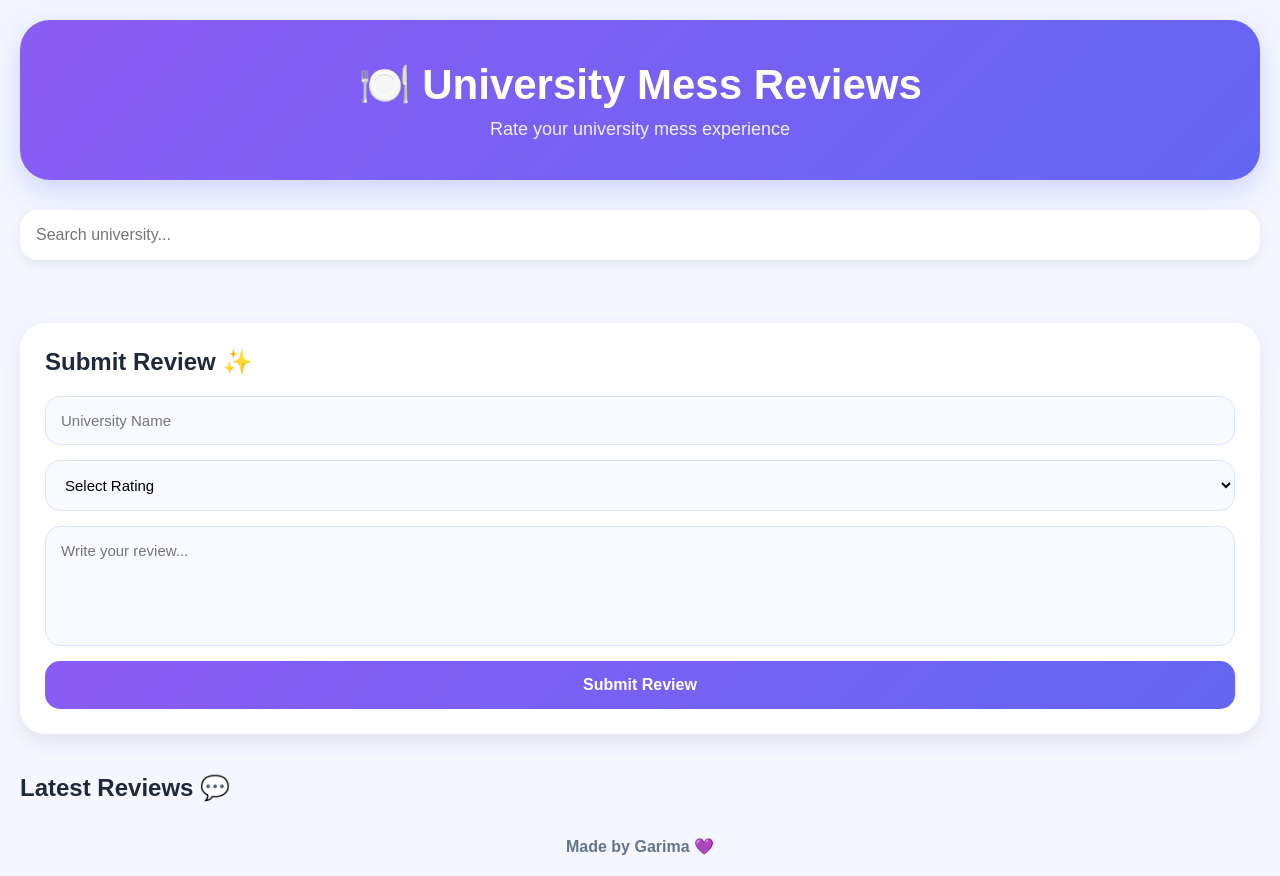
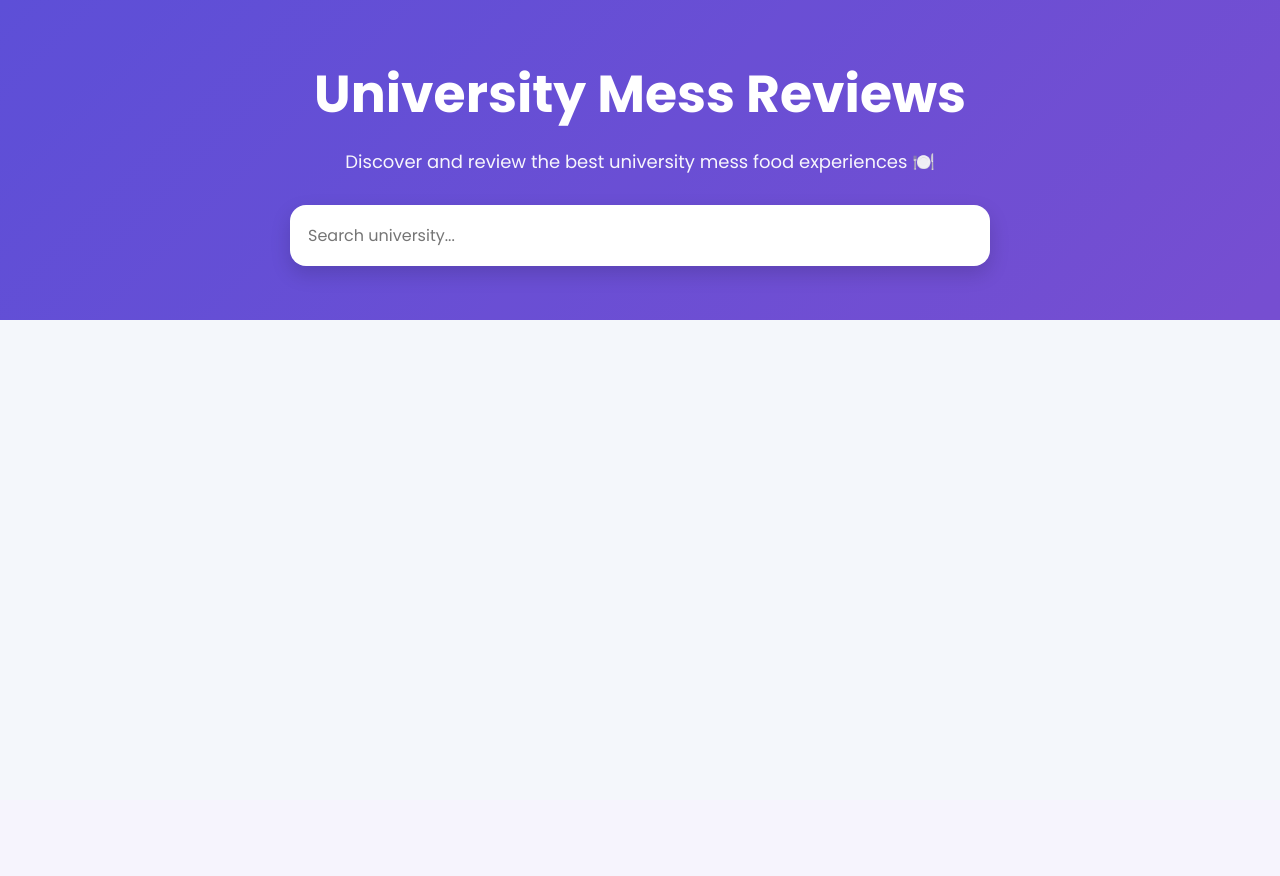
Before and after one commit to gv545312-glitch/mess-review-mvp, a Flask app: template templates/index.html in a window 1280 px wide. After the commit the page ends 320 px from the top, so only its background shows below. Run offline with Flask 3, Linux system fonts and the light colour scheme; the template is opened without the code that fills it, so the values that code supplies are empty.

Commit message:
ultimate professional ui

```diff
--- a/static/style.css
+++ b/static/style.css
@@ -2,57 +2,80 @@
     margin:0;
     padding:0;
     box-sizing:border-box;
-    font-family: 'Poppins', sans-serif;
+    font-family:'Poppins',sans-serif;
 }
 
 body{
-    background:#f4f7ff;
-    color:#1e293b;
-    padding:20px;
+    background:#f4f7fb;
+    color:#111827;
 }
 
 /* HERO */
 
 .hero{
-    background:linear-gradient(135deg,#8b5cf6,#6366f1);
-    border-radius:30px;
-    padding:40px 20px;
+    height:320px;
+    background:linear-gradient(135deg,#6d5dfc,#8b5cf6);
+    position:relative;
+    display:flex;
+    align-items:center;
+    justify-content:center;
     text-align:center;
+    overflow:hidden;
+}
+
+.overlay{
+    position:absolute;
+    inset:0;
+    background:rgba(0,0,0,0.15);
+}
+
+.hero-content{
+    position:relative;
+    z-index:2;
     color:white;
-    margin-bottom:30px;
-    box-shadow:0 10px 30px rgba(99,102,241,0.25);
+    width:90%;
+    max-width:700px;
 }
 
 .hero h1{
-    font-size:42px;
-    margin-bottom:10px;
+    font-size:52px;
+    font-weight:700;
+    margin-bottom:15px;
 }
 
 .hero p{
     font-size:18px;
-    opacity:0.9;
+    opacity:0.95;
+    margin-bottom:30px;
 }
-
-/* SEARCH */
 
 .search-box{
     width:100%;
-    padding:16px;
+    padding:18px;
     border:none;
-    border-radius:18px;
-    margin-bottom:28px;
+    border-radius:16px;
     font-size:16px;
-    background:white;
-    box-shadow:0 4px 12px rgba(0,0,0,0.08);
     outline:none;
+    box-shadow:0 8px 20px rgba(0,0,0,0.15);
+}
+
+/* MAIN */
+
+.container{
+    width:92%;
+    max-width:1300px;
+    margin:auto;
+    margin-top:-70px;
+    position:relative;
+    z-index:10;
 }
 
 /* GRID */
 
 .university-grid{
     display:grid;
-    grid-template-columns:repeat(5,1fr);
-    gap:20px;
+    grid-template-columns:repeat(auto-fit,minmax(240px,1fr));
+    gap:28px;
 }
 
 /* CARD */
@@ -61,141 +84,87 @@ body{
     background:white;
     border-radius:24px;
     overflow:hidden;
-    box-shadow:0 8px 20px rgba(0,0,0,0.08);
+    box-shadow:0 10px 30px rgba(0,0,0,0.08);
     transition:0.3s;
-    border:1px solid #e5e7eb;
 }
 
 .card:hover{
-    transform:translateY(-5px);
+    transform:translateY(-8px);
 }
 
 .card img{
     width:100%;
-    height:170px;
+    height:220px;
     object-fit:cover;
 }
 
 .card-content{
-    padding:16px;
+    padding:22px;
+    text-align:center;
 }
 
-.card h3{
-    font-size:18px;
-    text-align:center;
-    font-weight:700;
-    line-height:1.4;
+.card-content h2{
+    font-size:22px;
+    margin-bottom:18px;
 }
 
-/* REVIEW BOX */
-
-.review-box{
-    background:white;
-    margin-top:35px;
-    padding:25px;
-    border-radius:25px;
-    box-shadow:0 8px 20px rgba(0,0,0,0.08);
-}
-
-.review-box h2{
-    margin-bottom:20px;
-}
-
-form{
-    display:flex;
-    flex-direction:column;
-    gap:15px;
-}
-
-input,
-select,
-textarea{
-    padding:15px;
-    border-radius:15px;
-    border:1px solid #dbe4ff;
+.card-content button{
+    border:none;
+    background:linear-gradient(135deg,#6d5dfc,#8b5cf6);
+    color:white;
+    padding:12px 24px;
+    border-radius:14px;
     font-size:15px;
-    background:#f8faff;
-    outline:none;
-}
-
-textarea{
-    resize:none;
-    height:120px;
-}
-
-button{
-    background:linear-gradient(135deg,#8b5cf6,#6366f1);
-    color:white;
-    border:none;
-    padding:15px;
-    border-radius:15px;
-    font-size:16px;
     font-weight:600;
     cursor:pointer;
     transition:0.3s;
 }
 
-button:hover{
-    transform:scale(1.02);
-}
-
-/* REVIEWS */
-
-.review-section{
-    margin-top:40px;
-}
-
-.review-card{
-    background:white;
-    padding:20px;
-    border-radius:20px;
-    margin-bottom:16px;
-    box-shadow:0 8px 20px rgba(0,0,0,0.08);
-    border-left:5px solid #8b5cf6;
-}
-
-.review-card h3{
-    margin-bottom:8px;
-}
-
-.stars{
-    color:#f59e0b;
-    margin-bottom:10px;
+.card-content button:hover{
+    transform:scale(1.05);
 }
 
 /* FOOTER */
 
 .footer{
     text-align:center;
-    margin-top:35px;
-    color:#64748b;
-    font-weight:600;
+    padding:40px 20px;
+    color:#6b7280;
+    font-size:16px;
+    font-weight:500;
 }
 
 /* MOBILE */
 
 @media(max-width:768px){
 
-    body{
-        padding:14px;
-    }
-
     .hero{
-        padding:28px 16px;
-        border-radius:24px;
+        height:280px;
+        padding:20px;
     }
 
     .hero h1{
-        font-size:28px;
+        font-size:34px;
+        line-height:1.2;
     }
 
     .hero p{
+        font-size:15px;
+    }
+
+    .search-box{
+        padding:15px;
         font-size:14px;
+    }
+
+    .container{
+        width:92%;
+        margin-top:-40px;
     }
 
     .university-grid{
         grid-template-columns:repeat(2,1fr);
-        gap:14px;
+        gap:16px;
     }
 
     .card{
--- a/templates/index.html
+++ b/templates/index.html
@@ -1,108 +1,68 @@
 <!DOCTYPE html>
 <html lang="en">
 <head>
-    <meta charset="UTF-8">
-    <meta name="viewport" content="width=device-width, initial-scale=1.0">
-    <title>University Mess Reviews</title>
+    <meta charset="UTF-8" />
+    <meta name="viewport" content="width=device-width, initial-scale=1.0"/>
+
+    <title>Mess Review</title>
 
     <link rel="stylesheet" href="{{ url_for('static', filename='style.css') }}">
+
+    <link href="https://fonts.googleapis.com/css2?family=Poppins:wght@300;400;500;600;700&display=swap" rel="stylesheet">
 </head>
 
 <body>
 
     <div class="hero">
-        <h1>🍽️ University Mess Reviews</h1>
-        <p>Rate your university mess experience</p>
-    </div>
 
-    <input
-        type="text"
-        class="search-box"
-        placeholder="Search university..."
-    >
+        <div class="overlay"></div>
 
-    <div class="university-grid">
+        <div class="hero-content">
+            <h1>University Mess Reviews</h1>
 
-        {% for uni in universities %}
+            <p>
+                Discover and review the best university mess food experiences 🍽️
+            </p>
 
-        <div class="card">
-
-            <img src="{{ uni.image }}" alt="{{ uni.name }}">
-
-            <div class="card-content">
-                <h3>{{ uni.name }}</h3>
-            </div>
-
+            <input
+                type="text"
+                placeholder="Search university..."
+                class="search-box"
+            >
         </div>
-
-        {% endfor %}
 
     </div>
 
-    <div class="review-box">
+    <div class="container">
 
-        <h2>Submit Review ✨</h2>
+        <div class="university-grid">
 
-        <form method="POST">
+            {% for uni in universities %}
 
-            <input
-                type="text"
-                name="university_name"
-                placeholder="University Name"
-                required
-            >
+            <div class="card">
 
-            <select name="rating" required>
-                <option value="">Select Rating</option>
-                <option value="1">⭐ 1 Star</option>
-                <option value="2">⭐⭐ 2 Stars</option>
-                <option value="3">⭐⭐⭐ 3 Stars</option>
-                <option value="4">⭐⭐⭐⭐ 4 Stars</option>
-                <option value="5">⭐⭐⭐⭐⭐ 5 Stars</option>
-            </select>
+                <img src="{{ uni.image }}" alt="{{ uni.name }}">
 
-            <textarea
-                name="feedback"
-                placeholder="Write your review..."
-                required
-            ></textarea>
+                <div class="card-content">
 
-            <button type="submit">
-                Submit Review
-            </button>
+                    <h2>{{ uni.name }}</h2>
 
-        </form>
+                    <button>
+                        Explore
+                    </button>
 
-    </div>
+                </div>
 
-    <div class="review-section">
-
-        <h2 style="margin-bottom:20px;">Latest Reviews 💬</h2>
-
-        {% for review in reviews %}
-
-        <div class="review-card">
-
-            <h3>{{ review.university_name }}</h3>
-
-            <div class="stars">
-                ⭐ {{ review.rating }}/5
             </div>
 
-            <p>{{ review.feedback }}</p>
-
-            <p style="margin-top:10px; color:gray; font-size:13px;">
-                {{ review.created_at }}
-            </p>
+            {% endfor %}
 
         </div>
-
-        {% endfor %}
 
     </div>
 
     <div class="footer">
-        Made by Garima 💜
+        Made with 💜 by Garima
     </div>
 
 </body>
```
Also changed, not shown: other parts of static/style.css (+11 -20 lines).
